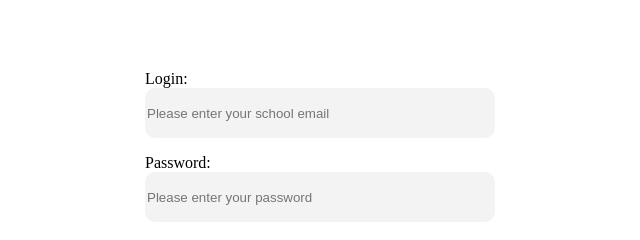
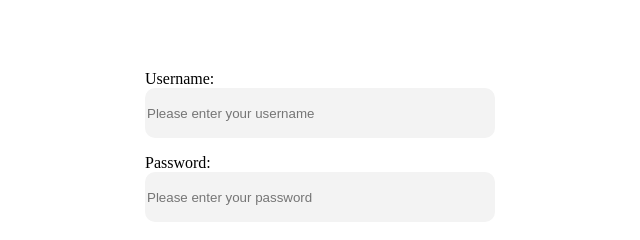
Before and after one commit to vikkapoor25/tardis_game, a website: page client/login.html in a window 1280 px wide. Shown: the part 210-450 px from the top of the page, 320-960 px from the left. Drawn offline with Linux system fonts and the light colour scheme.

Commit message:
Add minor css fixes

```diff
--- a/client/login.html
+++ b/client/login.html
@@ -17,8 +17,8 @@
         <main>
             <form id="login-form">
                 <fieldset>
-                    <label for="username">Login:</label>
-                    <input type="text" id="username" name="username" placeholder="Please enter your school email">
+                    <label for="username">Username:</label>
+                    <input type="text" id="username" name="username" placeholder="Please enter your username">
                 </fieldset>
                 <fieldset>
                     <label for="password">Password:</label>
--- a/client/style.css
+++ b/client/style.css
@@ -184,6 +184,7 @@
 /* Initial Settings Page */
 #start {
     margin: 20px;
+    margin: 7%;
     display: flex;
     justify-content: right;
     align-items: right;
```
Also changed, not shown: client/register.html (+2 -2 lines).
